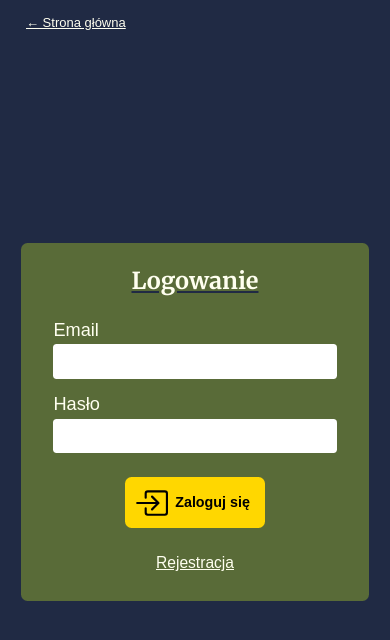
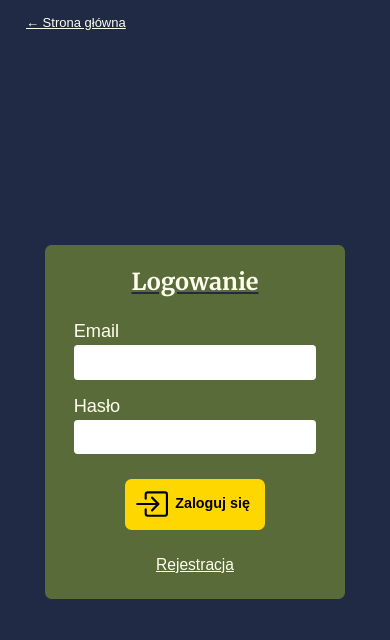
Before and after one commit to oliwierzgorniak/non-sola, a Next.js app: page /pl/login in a window 390 px wide. Shown: the top 640 px of the page. Built offline with nearby package versions, Linux system fonts and the light colour scheme; a web font is replaced by a local one.

Commit message:
login and register mobile adjustments

```diff
--- a/app/pl/login/login.module.css
+++ b/app/pl/login/login.module.css
@@ -8,7 +8,7 @@
 .container {
   background-color: var(--primary-color);
   border-radius: 0.5em;
-  padding: 1.5em 2.5em 2em 2.5em;
+  padding: 1.5em 2.2em 1.8em 2.2em;
   display: flex;
   flex-direction: column;
   align-items: center;
@@ -34,7 +34,7 @@
 }
 
 .container input {
-  width: 28ch;
+  width: 24ch;
   padding: 0.2em;
   border-radius: 0.2em;
   border: none;
--- a/app/pl/register/register.module.css
+++ b/app/pl/register/register.module.css
@@ -8,7 +8,7 @@
 .container {
   background-color: var(--primary-color);
   border-radius: 0.5em;
-  padding: 1.5em 2.5em 2em 2.5em;
+  padding: 1.5em 2.2em 1.8em 2.2em;
   display: flex;
   flex-direction: column;
   align-items: center;
@@ -34,7 +34,7 @@
 }
 
 .container input {
-  width: 28ch;
+  width: 24ch;
   padding: 0.2em;
   border-radius: 0.2em;
   border: none;
```
